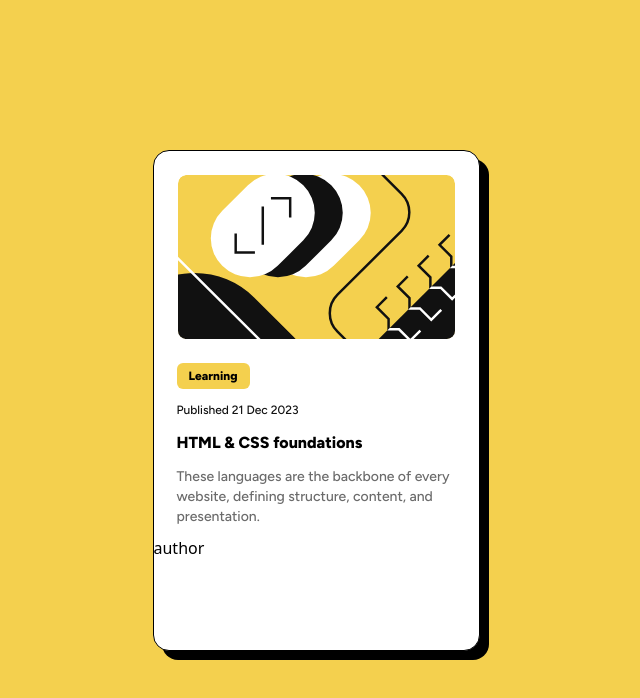
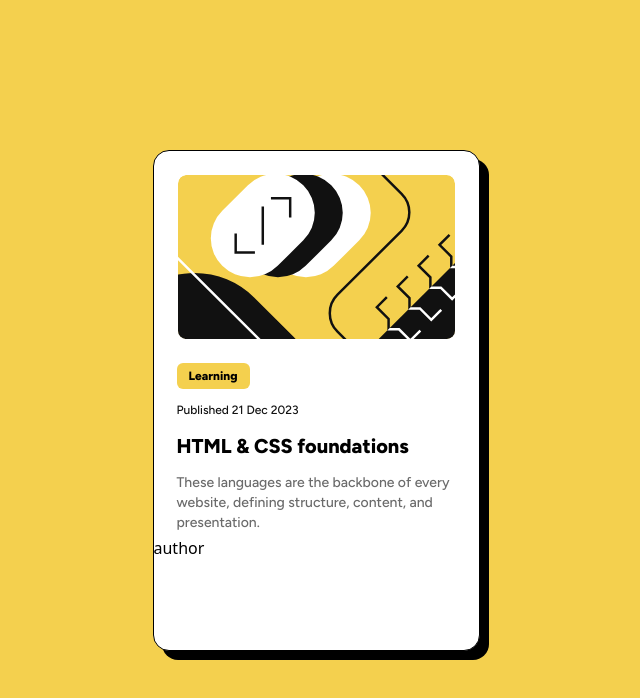
Before and after one commit to EdelmiroAnton/blog-preview-card, a React (Vite) app: page / in a window 1280 px wide. Shown: the top 698 px of the page, without its empty margins (324-964 px from the left). Built offline with nearby package versions, Linux system fonts and the light colour scheme; a web font is replaced by a local one.

Commit message:
add h1 tag to paragraph

```diff
--- a/src/App.jsx
+++ b/src/App.jsx
@@ -24,9 +24,9 @@ function App() {
         <p className="font-Figtree font-medium text-[12px] mt-[12px] text-myGrey">
           Published 21 Dec 2023
         </p>
-        <p className="font-Figtree font-extrabold mt-[12px]">
+        <h1 className="font-Figtree font-extrabold mt-[12px] text-[20px]">
           HTML & CSS foundations
-        </p>
+        </h1>
         <p className="font-Figtree font-medium text-myGreyParagraph text-sm mt-[12px]">
           These languages are the backbone of every website, defining structure,
           content, and presentation.
```
